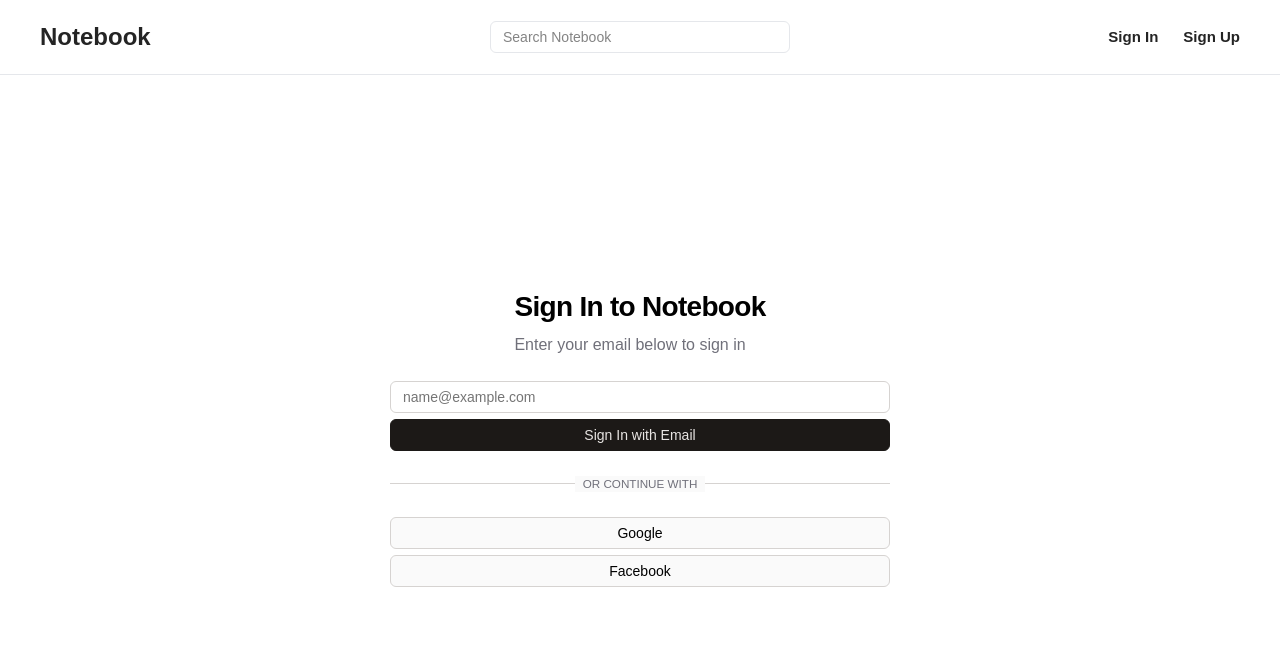
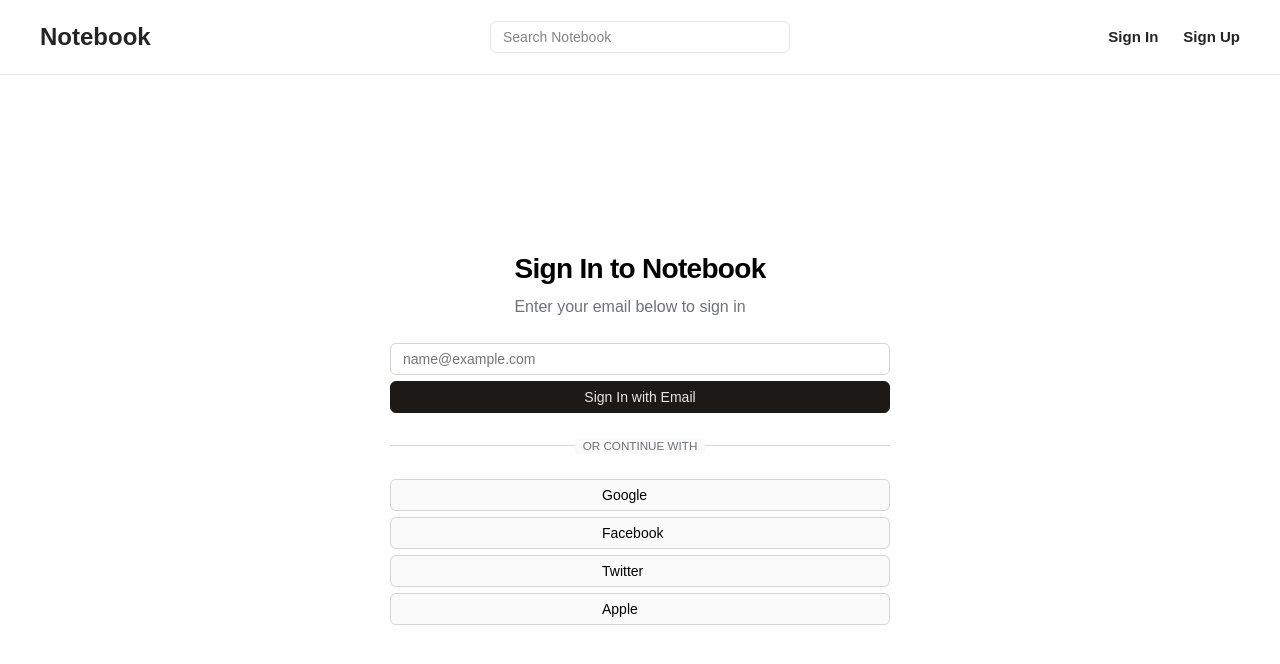
Before and after one commit to Wolleys/notebook, a Next.js app: page /auth/login in a window 1280 px wide. Shown: the top 664 px of the page. Built offline with nearby package versions, Linux system fonts and the light colour scheme; a web font is replaced by a local one.

Commit message:
Add icons to the alternative login button elements

```diff
--- a/app/auth/login/login.module.css
+++ b/app/auth/login/login.module.css
@@ -122,6 +122,13 @@
   background-color: #1c1917;
 }
 
+.button .span {
+  display: flex;
+  padding: 0 8px;
+  flex: 0 0 100px;
+  align-items: center;
+}
+
 @media (min-width: 576px) {
 }
 
--- a/app/auth/login/login.tsx
+++ b/app/auth/login/login.tsx
@@ -1,5 +1,7 @@
 import { FC } from "react";
 import styles from "./login.module.css";
+import FontAwesomeIcon from "@/components/fontAwesomeIcon";
+import { googleIcon, facebookIcon, xIcon, appleIcon } from "@/icons";
 
 const Login: FC = () => {
   return (
@@ -26,8 +28,26 @@ const Login: FC = () => {
           <div className={styles.line}></div>
         </div>
         <div className={styles.socialContainer}>
-          <button className={styles.button}>Google</button>
-          <button className={styles.button}>Facebook</button>
+          <button className={styles.button}>
+            <span className={styles.span}>
+              <FontAwesomeIcon icon={googleIcon} /> Google
+            </span>
+          </button>
+          <button className={styles.button}>
+            <span className={styles.span}>
+              <FontAwesomeIcon icon={facebookIcon} /> Facebook
+            </span>
+          </button>
+          <button className={styles.button}>
+            <span className={styles.span}>
+              <FontAwesomeIcon icon={xIcon} /> Twitter
+            </span>
+          </button>
+          <button className={styles.button}>
+            <span className={styles.span}>
+              <FontAwesomeIcon icon={appleIcon} /> Apple
+            </span>
+          </button>
         </div>
       </div>
     </section>
```
